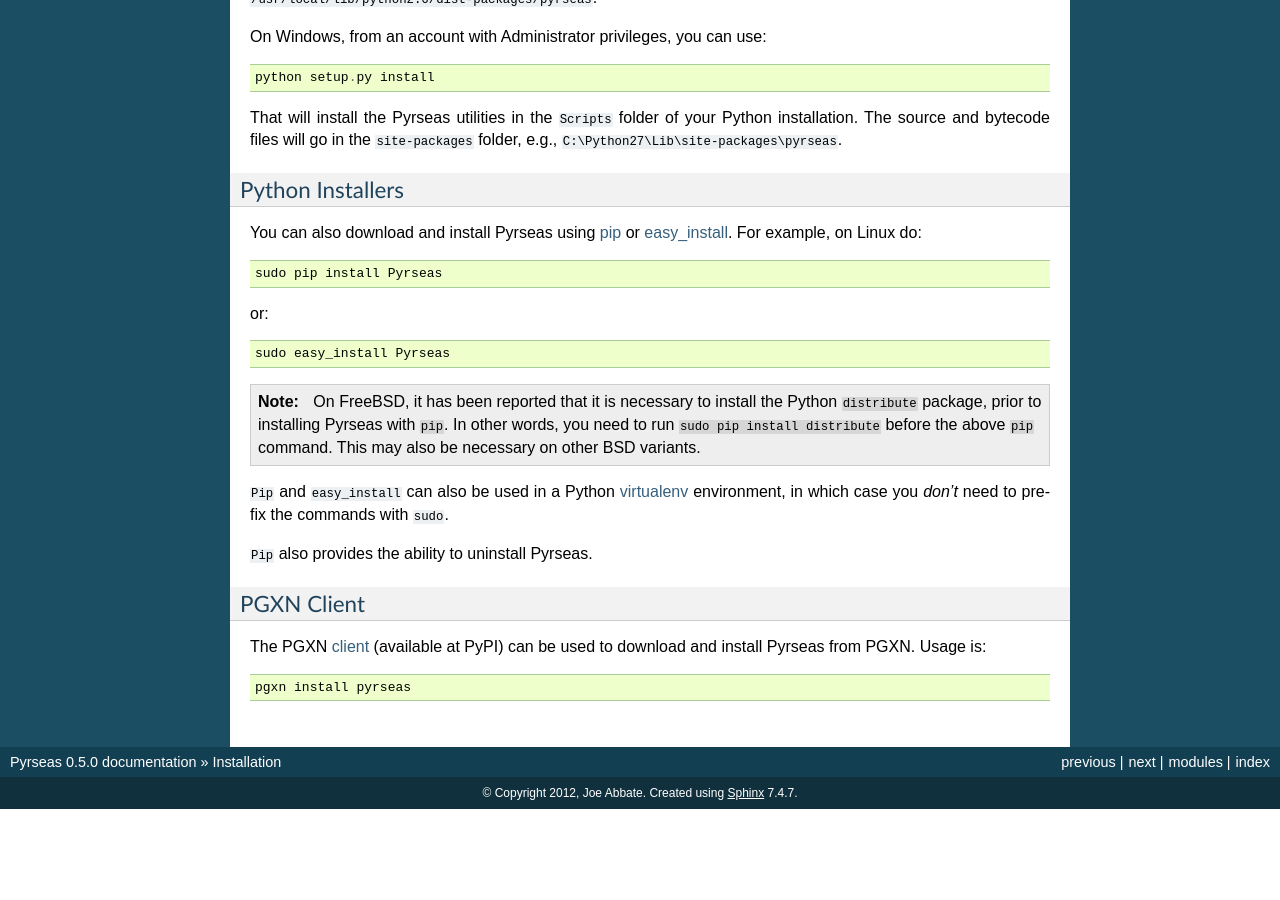
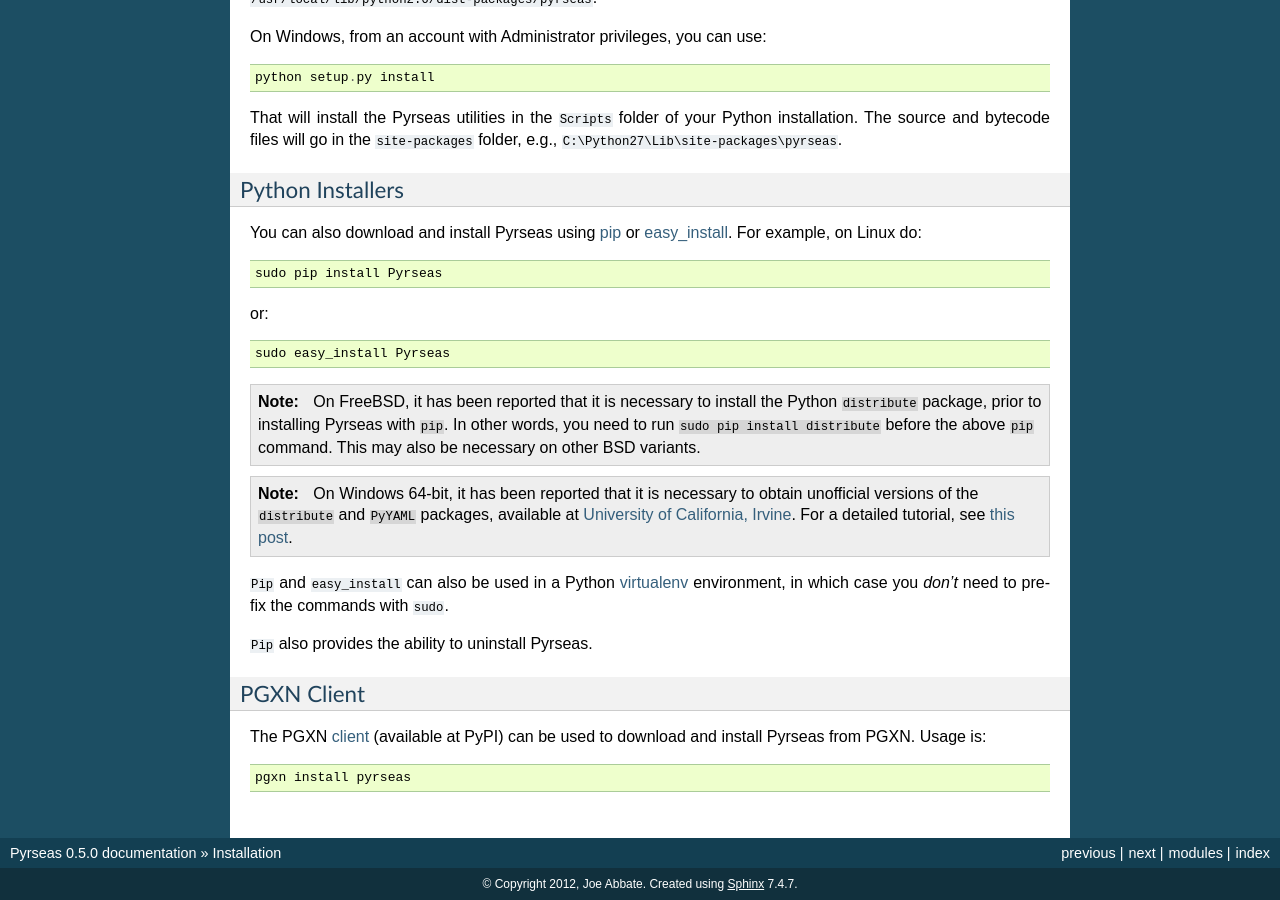
Before and after one commit to perseas/Pyrseas, a Sphinx documentation site: the page built from docs/install.rst, in a window 1280 px wide and 900 px high, scrolled down 2263 px. Built offline with Sphinx 7.4.7, drawn with Linux system fonts in a browser that asks for light colours; before the commit the page ends 3072 px from its top, so only the background shows below that.

Commit message:
Add note about installing under Windows 64-bit.

```diff
--- a/docs/install.rst
+++ b/docs/install.rst
@@ -168,6 +168,13 @@
           ``pip`` command.  This may also be necessary on other BSD
           variants.
 
+.. note:: On Windows 64-bit, it has been reported that it is necessary
+          to obtain unofficial versions of the ``distribute`` and
+          ``PyYAML`` packages, available at `University of California,
+          Irvine <http://www.lfd.uci.edu/~gohlke/pythonlibs/>`_. For a
+          detailed tutorial, see `this post
+          <http://dbadailystuff.com/2012/07/04/install-pyrseas-in-windows/>`_.
+
 ``Pip`` and ``easy_install`` can also be used in a Python `virtualenv
 <http://www.virtualenv.org/en/latest/>`_ environment, in which case
 you *don't* need to prefix the commands with ``sudo``.
```
